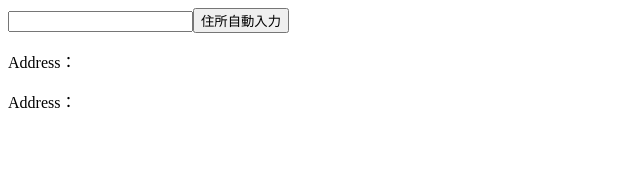
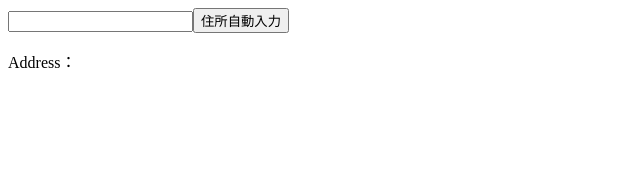
Before and after one commit to yuya-0p/20210524_tozawa, a Vue app: page / in a window 1280 px wide. Shown: the top 179 px of the page, without its empty margins (0-640 px from the left). Built offline with nearby package versions, Linux system fonts and the light colour scheme.

Commit message:
完成しました

```diff
--- a/src/components/Header.vue
+++ b/src/components/Header.vue
@@ -22,7 +22,6 @@ export default{
       console.log(item);
       this.allAddress = item.data[0].allAddress;
       this.$emit("getChildText",this.allAddress);
-      const address="allAddress"
   },
  },
 };
--- a/src/views/Home.vue
+++ b/src/views/Home.vue
@@ -1,7 +1,6 @@
 <template>
   <div class="home">
     <Header @getChildText="showChildText"></Header>
-    <p>Address：{{text}}</p>
   </div>
 </template>
 
```
